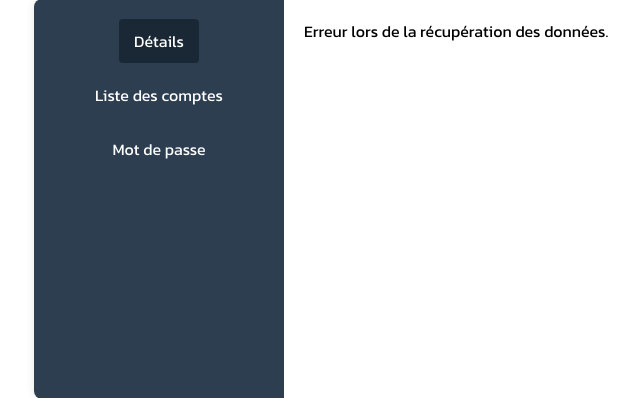
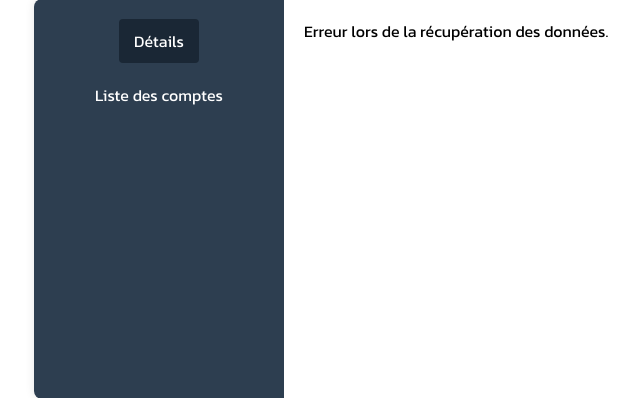
Before and after one commit to ByKan77/Dayliho, a PHP site: page /user/profile.php in a window 1280 px wide. Shown: the part 121-519 px from the top of the page, without its empty margins (94-734 px from the left). Run offline with PHP 8.4, Linux system fonts and the light colour scheme; the visitor is signed in with stand-in values (Sample User, id 1).

Commit message:
Update profile.php

```diff
--- a/pages/profile.php
+++ b/pages/profile.php
@@ -15,7 +15,6 @@
         <div class="profile-sidebar">
             <a href="#" class="menu-item active" id="details-tab">Détails</a>
             <a href="#" class="menu-item" id="accounts-tab">Liste des comptes</a>
-            <a href="#" class="menu-item" id="password-tab">Mot de passe</a>
         </div>
         <div class="profile-content"></div>
     </div>
@@ -99,23 +98,6 @@
                     console.error("Erreur lors de la récupération de la liste des comptes:", error);
                     profileContent.innerHTML = '<p>Erreur lors de la récupération de la liste des comptes.</p>';
                 });
-        }
-
-        function showPassword() {
-            profileContent.innerHTML = `
-                <h2>Changer le mot de passe</h2>
-                <form id="passwordForm">
-                    <div class="form-group">
-                        <label for="oldPassword">Ancien mot de passe</label>
-                        <input type="password" id="oldPassword" required>
-                    </div>
-                    <div class="form-group">
-                        <label for="newPassword">Nouveau mot de passe</label>
-                        <input type="password" id="newPassword" required>
-                    </div>
-                    <button type="button" onclick="changePassword()">Changer le mot de passe</button>
-                </form>
-            `;
         }
 
         tabs.forEach(tab => {
```
